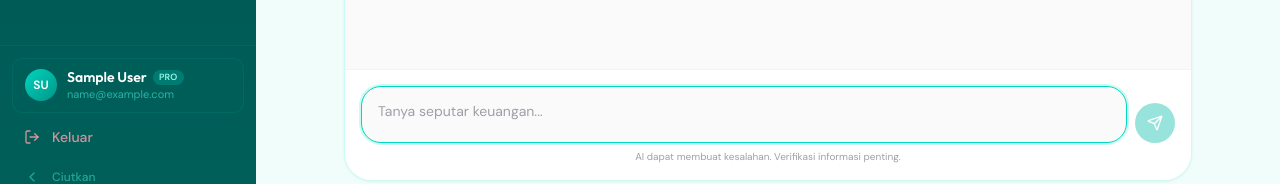
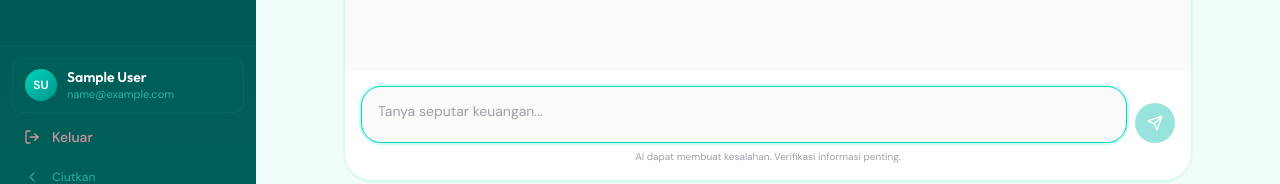
Before and after one commit to SnapBudget-AI-Financial-Tracker/web-snapbudget, a React (Vite) app in the folder frontend/: page /chatbot in a window 1280 px wide. Shown: the part 595-779 px from the top of the page. Built offline with nearby package versions, Linux system fonts and the light colour scheme; no server answers; sample sign-in values are in the browser's storage.

Commit message:
del: delete label pro on profile

```diff
--- a/frontend/src/components/dashboard/Sidebar.jsx
+++ b/frontend/src/components/dashboard/Sidebar.jsx
@@ -200,9 +200,6 @@ export default function Sidebar({ isOpen, onClose }) {
                   >
                     {user.name || user.username || "User"}
                   </p>
-                  <span className="flex-shrink-0 text-[9px] font-bold bg-teal-400/25 text-teal-200 px-1.5 py-0.5 rounded-full leading-tight tracking-wide">
-                    PRO
-                  </span>
                 </div>
                 <p className="text-[11px] text-teal-300/60 truncate leading-tight mt-0.5">
                   {user.email}
```
